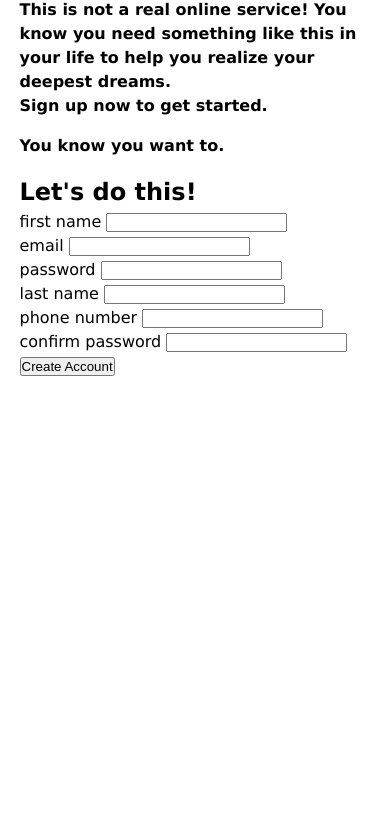
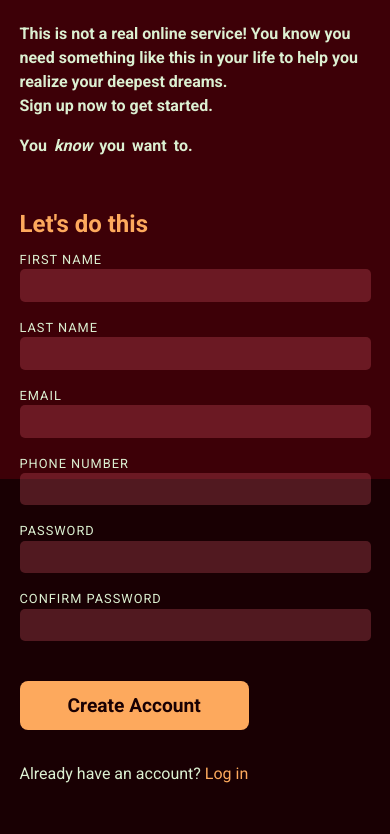
Before and after one commit to FabioAurora/sign-up-form, a plain HTML site: page index.html in a window 390 px wide. Shown: the part 364-1198 px from the top of the page. Before the commit the page ends 844 px from the top, so only its background shows below. Drawn offline with Linux system fonts and the light colour scheme.

Commit message:
completed responsive layout

```diff
--- a/assets/css/style.css
+++ b/assets/css/style.css
@@ -1,3 +1,5 @@
+@import url('https://fonts.googleapis.com/css2?family=Source+Code+Pro:wght@400;700&display=swap');
+@import url('https://fonts.googleapis.com/css2?family=Roboto:wght@300;400;700&display=swap');
 * {
     margin: 0;
     padding: 0;
@@ -10,14 +12,22 @@
 }
 
 :root {
-    --light-text-clr: rgb(240, 240, 240);
-    --dark-transparent-bg: rgba(0, 0, 0, .5);
+    /* colors */
+    --primary-dark-bg: #190003;
+    --light-text-clr: rgb(220, 240, 210);
+    --logo-dark-transparent-bg: rgba(0, 0, 0, .5);
 
-    --body-font: Verdana, Geneva, Tahoma, sans-serif;
+    /* fonts/sizes */
+    --body-font:  'Roboto', sans-serif;
     --logo-font: CustomFont;
-    --container-pad: 1.5rem clamp(1rem, 5%, 3rem);
-    --hero-title-size: clamp(1.75rem, 4vw + 1rem, 3rem);
-    --credit-font-size: clamp(.6rem, 1vw, 1rem)
+    --input-font:'Source Code Pro', monospace;
+    --font-size: clamp(1rem, 1vw, 1.5rem);
+    --logo-font-size: clamp(1.75rem, 3vw, 3rem);
+    --credit-font-size: clamp(.6rem, .5vw, 1rem);
+
+    /* section padding/margin */
+    --section-padding: 3rem clamp(1rem, 5%, 5rem);
+
 }
 
 /* Default for body */
@@ -25,12 +35,17 @@
 body {
     line-height: 1.5;
     min-height: 100vh;
-    font-size: clamp(1rem, 1vw, 1.1rem);
+    font-size: var(--font-size);
     font-family: var(--body-font);
+    background-color: var(--primary-dark-bg);
+    color: var(--light-text-clr);
+}
+a {
+    color: inherit;
 }
 
-img {
-    width: 100%;
+h2 {
+    color: #FDA95D;
 }
 
 .content {
@@ -38,8 +53,9 @@ img {
     flex-direction: column;
 }
 
+/* image section */
 .hero_image-section {
-    background: url('../images/thor-schroeder-T91WhuBxDec-unsplash.jpg') no-repeat;
+    background: url('../images/christian-wiediger-XfSk_BMLj0A-unsplash.jpg') no-repeat;
     background-size: cover;
     background-position: center;
     height: 40vh;
@@ -51,12 +67,12 @@ img {
 }
 
 .logo {
-    background-color: var(--dark-transparent-bg);
+    background-color: var(--logo-dark-transparent-bg);
     color: var(--light-text-clr);
     display: flex;
     align-items: center;
     justify-content: center;
-    padding: 2rem 0;
+    padding: 2rem .1rem;
     gap: 1rem;
     height: 100%;
 }
@@ -65,7 +81,7 @@ img {
     width: min(80px, 25%, 14vw);
 }
 .logo h1 {
-    font-size: var(--hero-title-size);
+    font-size: var(--logo-font-size);
     font-family: var(--logo-font);
 }
 
@@ -76,35 +92,139 @@ img {
     color: var(--light-text-clr);
     font-size: var(--credit-font-size);
     padding: .5rem;
-    word-wrap: break-word;
 }
+
 
 /* sign-up form section */
 .sign_up-section {
-    padding: 1.5rem clamp(1rem, 5%, 3rem);
-    max-width: 700px;
+    padding: var(--section-padding);
+    max-width: 900px;
+    margin: 0 auto;
 }
 
-.dummy-text {
+.dummy_text {
     font-weight: bold;
 }
-.dummy-text > p + p {
+.dummy_text > p + p {
     margin-bottom: 1rem;
 }
+.dummy_text > .remote_text {
+    word-spacing: 3px;
+}
 
-@media (min-width: 43rem) {
+/* form */
+.form {
+    margin-top: 3rem;
+}
+.form::before {
+    content: '';
+    width: 100%;
+    height: 100%;
+    position: absolute;
+    top: -1px;
+    right: 0;
+    background-color: rgba(203, 0, 26, .2);
+    padding-left: 5rem;
+    z-index: -1;
+}
+
+fieldset {
+    border: none;
+}
+
+.inputs {
+    display: flex;
+    flex-direction: column;
+    /* padding: 1.5rem clamp(1rem, 5%, 3rem); */
+    padding: .5rem 0;
+    text-transform: uppercase;
+    letter-spacing: 1px;
+    font-size: .8rem;
+}
+.inputs input {
+    all: initial;
+    padding: .4rem;
+    background-color: rgba(212, 83, 100, 0.3);
+    border: none;
+    border-radius: 5px;
+    padding-left: .5rem;
+    color: var(--light-text-clr);
+    font-family: var(--input-font);
+}
+.inputs input:focus {
+    outline: 2px solid #FDA95D;
+}
+
+input:-webkit-autofill,
+input:-webkit-autofill:hover,
+input:-webkit-autofill:focus,
+input:-webkit-autofill:active {
+  transition: all 5000s ease-in-out 0s;
+}
+.inputs input:autofill {
+    background-color: rgba(212, 83, 100, 0.3) !important;
+}
+
+.submit_btn {
+    border: none;
+    padding: .8rem 3rem;
+    margin-top: 2rem;
+    background-color: #FDA95D;
+    border-radius: 8px;
+    font-family: inherit;
+    font-weight: bold;
+    color: var(--primary-dark-bg);
+    font-size: 1.2rem;
+    cursor: pointer;
+}
+
+.log_in {
+    margin-top: 2rem;
+}
+.log_in a {
+    text-decoration: none;
+    color: #FDA95D;
+}
+
+@media (min-width: 62rem) {
     .content {
         flex-direction: row;
-        justify-content: center;
         border: 1px solid;
     }
 
     .hero_image-section {
         height: 100vh;
-        background-position: contain;
+        width: min(80ch, 100vw - 2rem);
     }
 
     .logo {
         height: auto;
+        flex-direction: column;
+    }
+
+    .dummy_text {
+        width: max(40ch, 55ch);
+    }
+
+    .form {
+        padding: 4rem 2rem 4rem 0;
+        position: relative;
+    }
+
+    .sign_up-section {
+        display: flex;
+        flex-direction: column;
+        justify-content: center;
+        margin: 0;
+    }
+
+    fieldset {
+        display: flex;
+        flex-flow: row wrap;
+        column-gap: 3rem;
+    }
+    .inputs {
+        width: 270px;
+        min-width: 150px;
     }
 }
--- a/index.html
+++ b/index.html
@@ -14,53 +14,52 @@
         <section class="hero_image-section">
             <div class="logo">
                 <img src="assets/images/odin-lined.png" alt="the odin project logo">
-                <h1>Odin Resort</h1>
+                <h1>Odin custom build</h1>
             </div>
-            <p class="credit">Photo by <span class="underline">Thor Schroeder</span> on <span class="underline">unsplash</span></p>
+            <p class="credit">Photo by <a href="https://unsplash.com/@christianw" target="_blank">Christian Wiediger</a> on <a href="https://unsplash.com/" target="_blank">unsplash</a></p>
         </section>
 
         <section class="sign_up-section">
-            <div class="dummy-text">
+            <div class="dummy_text">
                 <p>This is not a real online service! You know you need something like this in your life to help you realize your deepest dreams.</p>
                 <p>Sign up now to get started.</p>
-                <p class="remote_text">You know you want to.</p>
+                <p class="remote_text">You <i>know</i> you want to.</p>
             </div>
 
-            <form class="form" action="">
-                <h2>Let's do this!</h2>
+           <form action="#" class="form">
+            <h2>Let's do this</h2>
 
-                <section class="form_controls-container">
-                    <section class="form_controls-left">
-                        <div class="form_controls">
-                            <label for="first_name">first name</label>
-                            <input type="text" id="first_name" name="first_name">
+            <fieldset>
+                <div class="inputs">
+                    <label for="first-name">first name</label>
+                    <input type="text" name="first-name" id="first-name">
                 </div>
-                        <div class="form_controls">
+                <div class="inputs">
+                    <label for="last-name">last name</label>
+                    <input type="text" name="last-name" id="last-name">
+                </div>
+                <div class="inputs">
                     <label for="email">email</label>
                     <input type="email" name="email" id="email">
                 </div>
-                        <div class="form_controls">
+                <div class="inputs">
+                    <label for="tel">phone number</label>
+                    <input type="tel" name="tel" id="tel">
+                </div>
+                <div class="inputs">
                     <label for="password">password</label>
                     <input type="password" name="password" id="password">
                 </div>
-                    </section>
-                    <section class="form_controls-right">
-                        <div class="form_controls">
-                            <label for="last_name">last name</label>
-                            <input type="text" id="last_name" name="last_name">
+                <div class="inputs">
+                    <label for="confirm-password">confirm password</label>
+                    <input type="password" name="confirm-password" id="confirm-password">
                 </div>
-                        <div class="form_controls">
-                            <label for="phone">phone number</label>
-                            <input type="tel" name="phone" id="phone">
-                        </div>
-                        <div class="form_controls">
-                            <label for="confirm_password">confirm password</label>
-                            <input type="password" name="confirm_password" id="confirm_password">
-                        </div>
-                    </section>
-                </section>
+            </fieldset>
+
             <button class="submit_btn" type="submit">Create Account</button>
            </form>
+
+           <p class="log_in">Already have an account? <a href="#">Log in</a></p>
         </section>
     </section>
     <script src="assets/js/script.js"></script>
```
Also changed, not shown: assets/images/christian-wiediger-KV2vFOYItcY-unsplash.jpg (added), assets/images/christian-wiediger-XfSk_BMLj0A-unsplash.jpg (added), 1 other file. Lines whose indentation alone changed are shown as unchanged.
